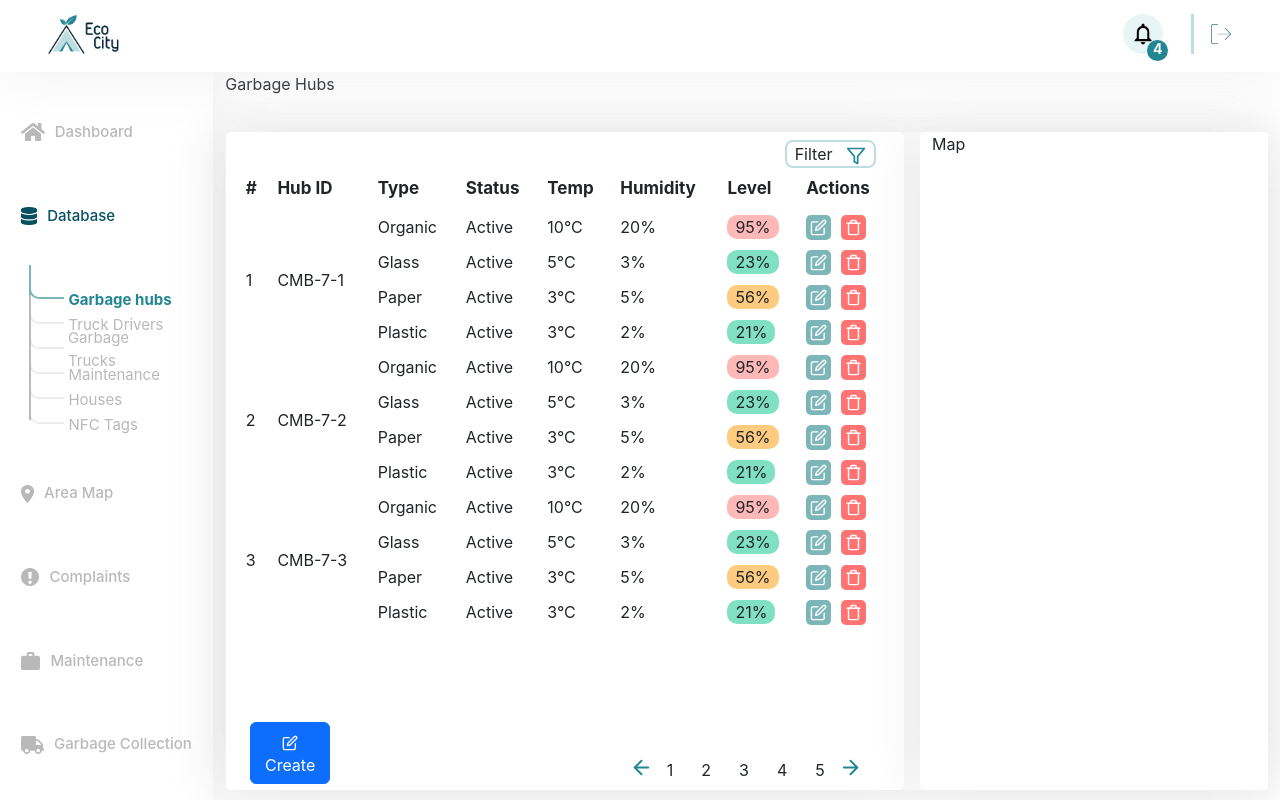
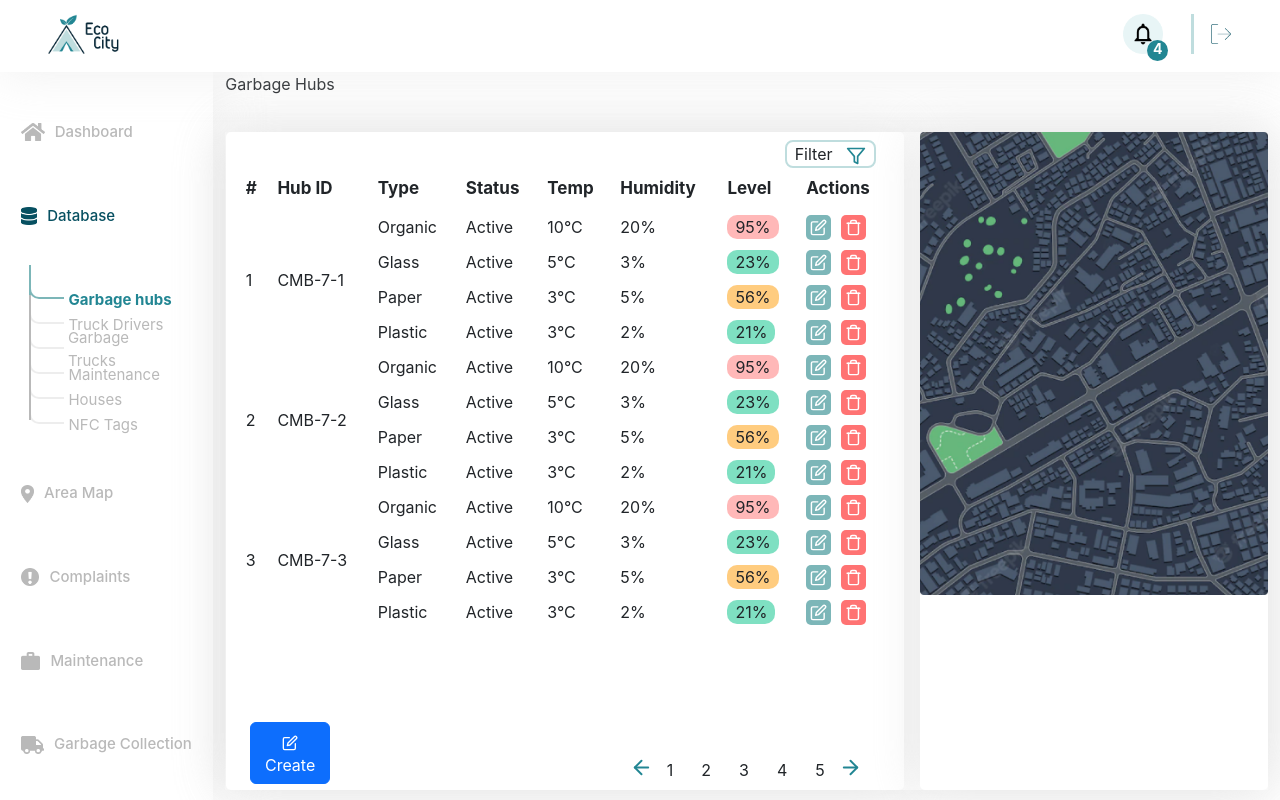
Before and after one commit to IsuruVihan/EcoCity, a React (Create React App) app in the folder admin/: page /database/garbage-hubs in a window 1280 px wide. Built offline with nearby package versions, Linux system fonts and the light colour scheme.

Commit message:
Added temporary map image for the garbage bin locations map

```diff
--- a/admin/src/pages/Database/GarbageHubs/GarbageHubs.js
+++ b/admin/src/pages/Database/GarbageHubs/GarbageHubs.js
@@ -1,5 +1,5 @@
 import React, {useState} from 'react';
-import {Col, Container, Row} from "react-bootstrap";
+import {Col, Container, Image, Row} from "react-bootstrap";
 import '../../../assets/styles/Database/database.css';
 import '../../../assets/styles/Database/GarbageHubs/GarbageHubs.css';
 
@@ -13,6 +13,8 @@ import UpdateGarbageHubModal from "./modals/UpdateGarbageHubModal";
 import Header from "../../../common/Header";
 import {FiFilter} from "react-icons/fi";
 
+//Temporary imports
+import mapImage from '../../../assets/images/temp/databaseMaps.png';
 
 const GarbageHubs = () => {
 
@@ -43,7 +45,10 @@ const GarbageHubs = () => {
                     <GarbageHubsTable onCreateClicked={setShowCreateHubForm}/>
                     <CreateGarbageHubModal onHide={handleClose} show={showCreateHubForm}/>
                 </Col>
-                <Col lg={4} className='box-shadow'>Map</Col>
+                <Col lg={4} className='box-shadow px-0'>
+
+                    <Image src={mapImage} fluid/>
+                </Col>
             </Row>
         </Col>
 
```
Also changed, not shown: admin/src/assets/images/temp/databaseMaps.png (added).
